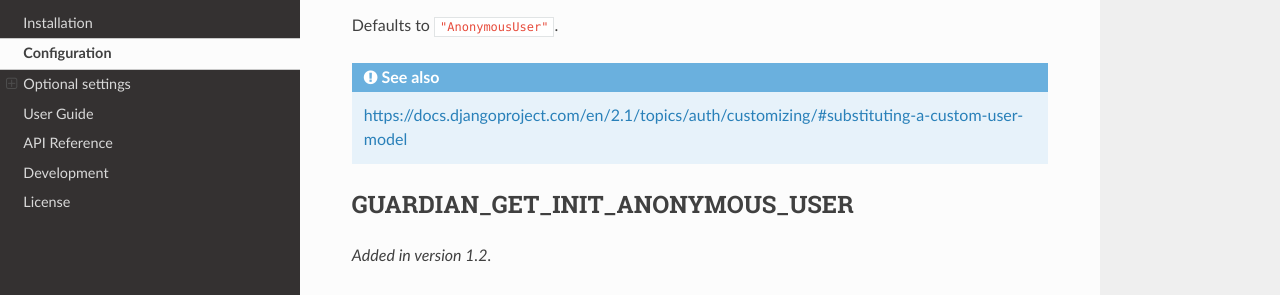
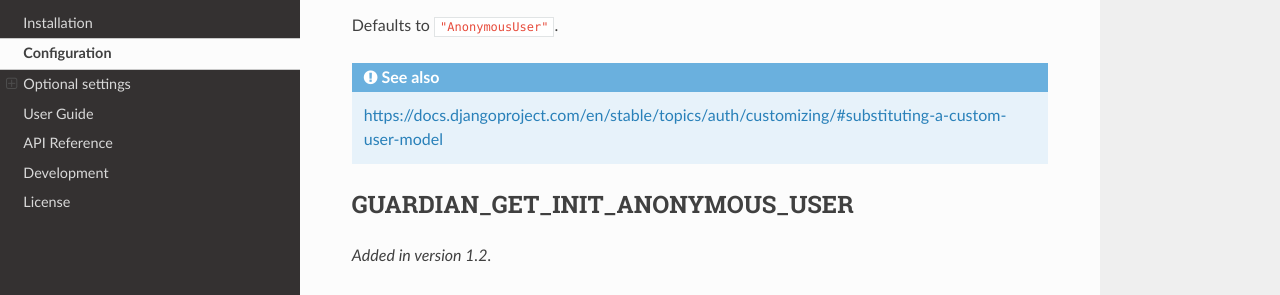
Before and after one commit to django-guardian/django-guardian, a Sphinx documentation site: the page built from docs/configuration.rst, in a window 1280 px wide and 900 px high, scrolled down 2011 px. Shown: the part 152-447 px from the top of the window. Built offline with Sphinx 7.4.7 and the Read the Docs theme 2.0.0, drawn with Linux system fonts in a browser that asks for light colours; the version number is read from the project's files by our own code; some of the changed lines change nothing that is shown.

Commit message:
Link to latest stable docs

```diff
--- a/docs/configuration.rst
+++ b/docs/configuration.rst
@@ -114,7 +114,7 @@
 
 Defaults to ``"AnonymousUser"``.
 
-.. seealso:: https://docs.djangoproject.com/en/2.1/topics/auth/customizing/#substituting-a-custom-user-model
+.. seealso:: https://docs.djangoproject.com/en/stable/topics/auth/customizing/#substituting-a-custom-user-model
 
 
 .. setting:: GUARDIAN_GET_INIT_ANONYMOUS_USER
```
